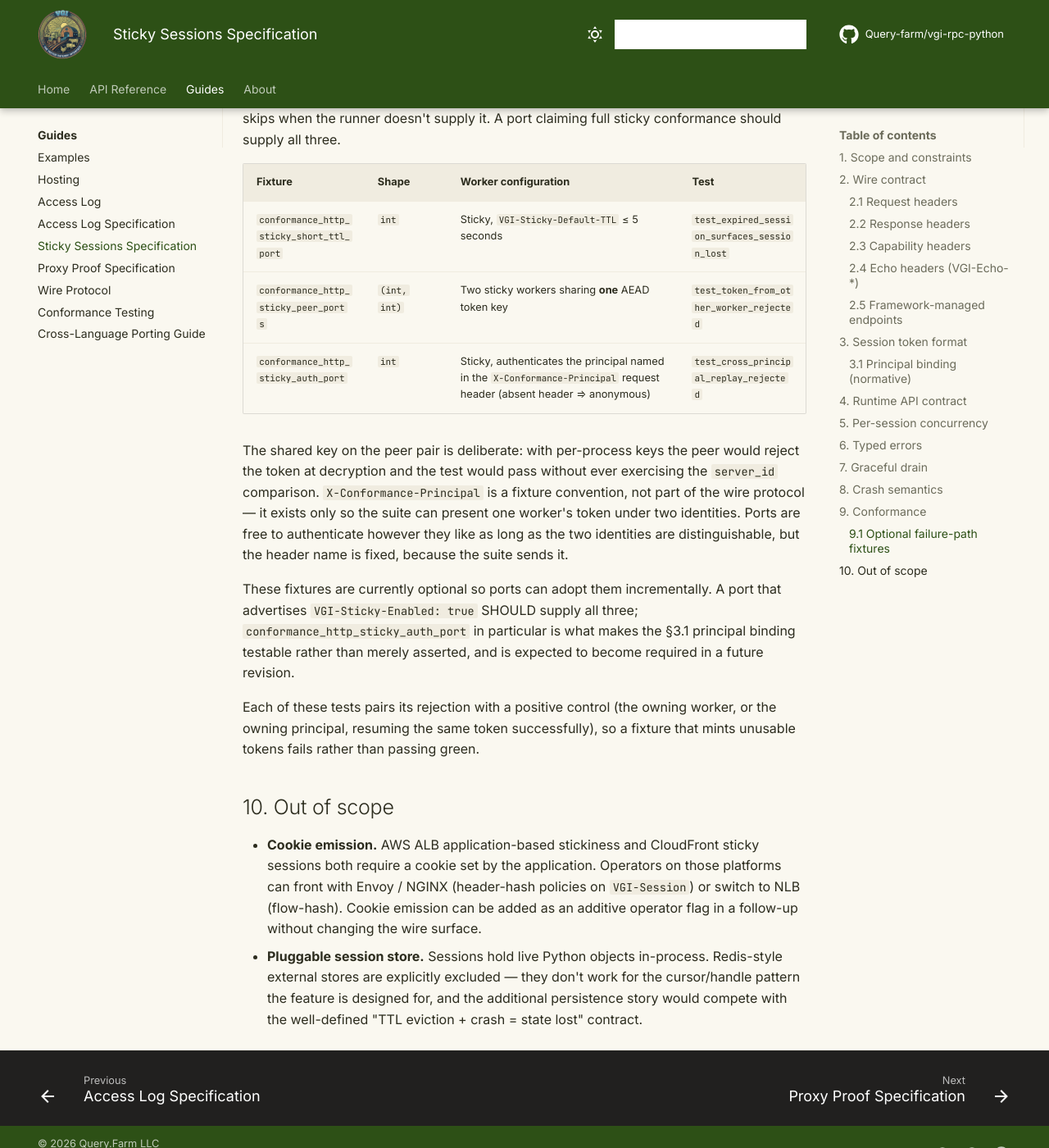
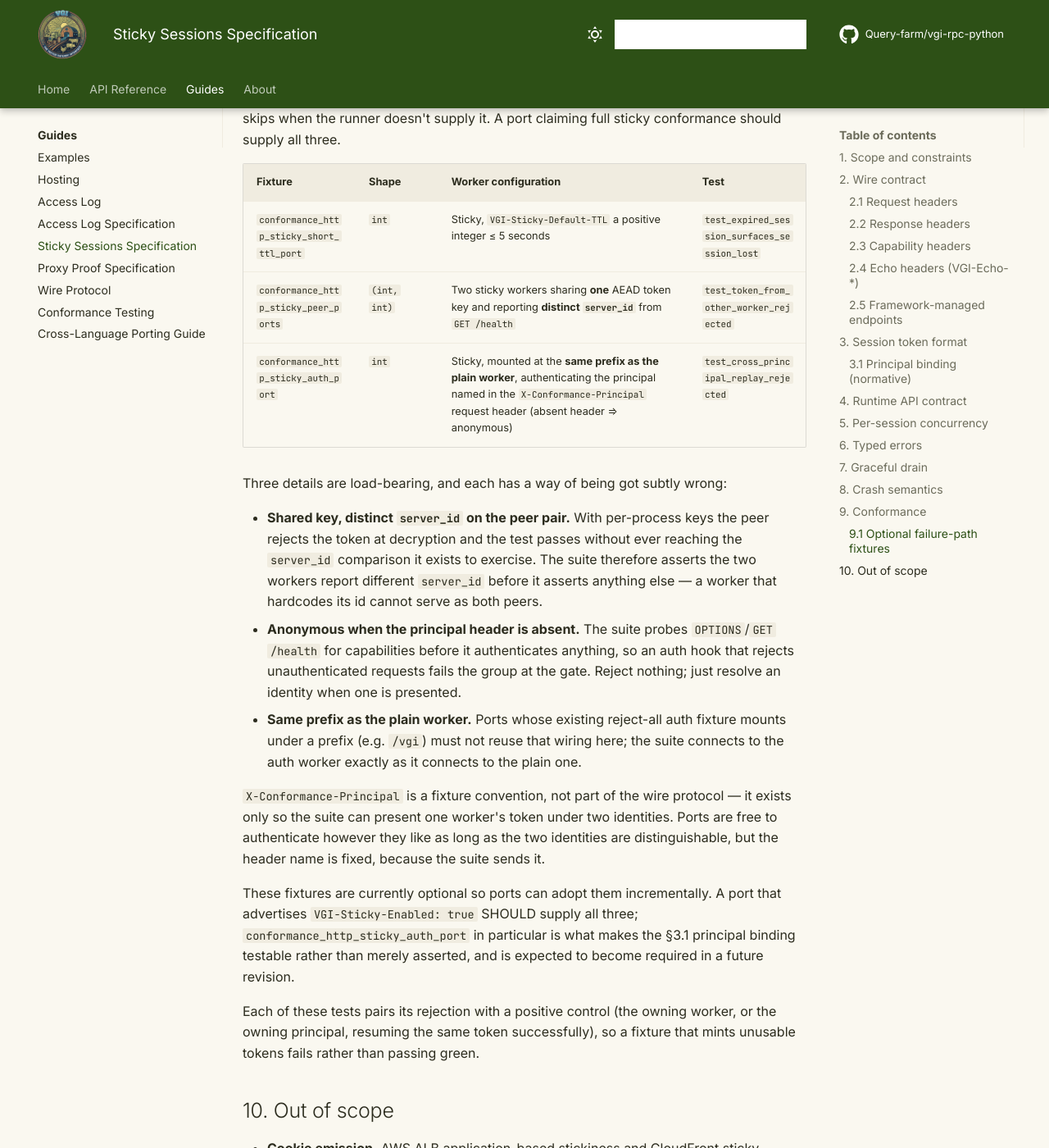
Before and after one commit to Query-farm/vgi-rpc-python, an MkDocs documentation site: the page built from docs/sticky-sessions-spec.md, in a window 1280 px wide and 1400 px high, scrolled down 8207 px. Shown: the whole window at 82% size. Built offline with MkDocs 1.6.1 and Material for MkDocs 9.7.7, drawn with Linux system fonts in a browser that asks for light colours; comment, search, counter and statistics services are not loaded.

Commit message:
test(sticky): pass an integer TTL and pin the fixture invariants
Two changes ahead of porting the failure-path fixtures to Go, Java,
Rust and TypeScript.

The short-TTL fixture passed "--sticky-ttl 1.0". VGI-Sticky-Default-TTL
is advertised in whole seconds everywhere, and cross-language workers
parse the flag as an integer (Java's is Long.parseLong, which throws on
"1.0"). Pass "1" so every port can parse it with its natural integer
type; Python's own worker takes a float and is unaffected.

The §9.1 fixture table also under-specified two things the suite
actually asserts, both of which a port would otherwise discover as a
confusing failure:

- The peer pair must report DISTINCT server_id from GET /health. The
  suite checks that before it checks anything else, precisely so a
  shared-key pair can't pass on a decrypt failure. Three of the four
  ports hardcode their conformance server_id, so this is the first
  thing each has to fix.
- The auth worker must mount at the same prefix as the plain worker.
  Go and Rust both mount their existing reject-all auth fixture under
  /vgi, and reusing that wiring would 404 the whole group.

Plus the reason the auth hook must stay anonymous-when-absent: the
suite probes capabilities before authenticating.

Co-Authored-By: Claude Opus 5 (1M context) <noreply@anthropic.com>

```diff
--- a/docs/sticky-sessions-spec.md
+++ b/docs/sticky-sessions-spec.md
@@ -186,11 +186,17 @@ Most of the group runs against a single sticky worker. Three failure-path tests
 
 | Fixture | Shape | Worker configuration | Test |
 |---|---|---|---|
-| `conformance_http_sticky_short_ttl_port` | `int` | Sticky, `VGI-Sticky-Default-TTL` ≤ 5 seconds | `test_expired_session_surfaces_session_lost` |
-| `conformance_http_sticky_peer_ports` | `(int, int)` | Two sticky workers sharing **one** AEAD token key | `test_token_from_other_worker_rejected` |
-| `conformance_http_sticky_auth_port` | `int` | Sticky, authenticates the principal named in the `X-Conformance-Principal` request header (absent header ⇒ anonymous) | `test_cross_principal_replay_rejected` |
+| `conformance_http_sticky_short_ttl_port` | `int` | Sticky, `VGI-Sticky-Default-TTL` a positive integer ≤ 5 seconds | `test_expired_session_surfaces_session_lost` |
+| `conformance_http_sticky_peer_ports` | `(int, int)` | Two sticky workers sharing **one** AEAD token key and reporting **distinct `server_id`** from `GET /health` | `test_token_from_other_worker_rejected` |
+| `conformance_http_sticky_auth_port` | `int` | Sticky, mounted at the **same prefix as the plain worker**, authenticating the principal named in the `X-Conformance-Principal` request header (absent header ⇒ anonymous) | `test_cross_principal_replay_rejected` |
 
-The shared key on the peer pair is deliberate: with per-process keys the peer would reject the token at decryption and the test would pass without ever exercising the `server_id` comparison. `X-Conformance-Principal` is a fixture convention, not part of the wire protocol — it exists only so the suite can present one worker's token under two identities. Ports are free to authenticate however they like as long as the two identities are distinguishable, but the header name is fixed, because the suite sends it.
+Three details are load-bearing, and each has a way of being got subtly wrong:
+
+- **Shared key, distinct `server_id` on the peer pair.** With per-process keys the peer rejects the token at decryption and the test passes without ever reaching the `server_id` comparison it exists to exercise. The suite therefore asserts the two workers report different `server_id` before it asserts anything else — a worker that hardcodes its id cannot serve as both peers.
+- **Anonymous when the principal header is absent.** The suite probes `OPTIONS`/`GET /health` for capabilities before it authenticates anything, so an auth hook that rejects unauthenticated requests fails the group at the gate. Reject nothing; just resolve an identity when one is presented.
+- **Same prefix as the plain worker.** Ports whose existing reject-all auth fixture mounts under a prefix (e.g. `/vgi`) must not reuse that wiring here; the suite connects to the auth worker exactly as it connects to the plain one.
+
+`X-Conformance-Principal` is a fixture convention, not part of the wire protocol — it exists only so the suite can present one worker's token under two identities. Ports are free to authenticate however they like as long as the two identities are distinguishable, but the header name is fixed, because the suite sends it.
 
 These fixtures are currently optional so ports can adopt them incrementally. A port that advertises `VGI-Sticky-Enabled: true` SHOULD supply all three; `conformance_http_sticky_auth_port` in particular is what makes the §3.1 principal binding testable rather than merely asserted, and is expected to become required in a future revision.
 
```
Also changed, not shown: 1 other file.
